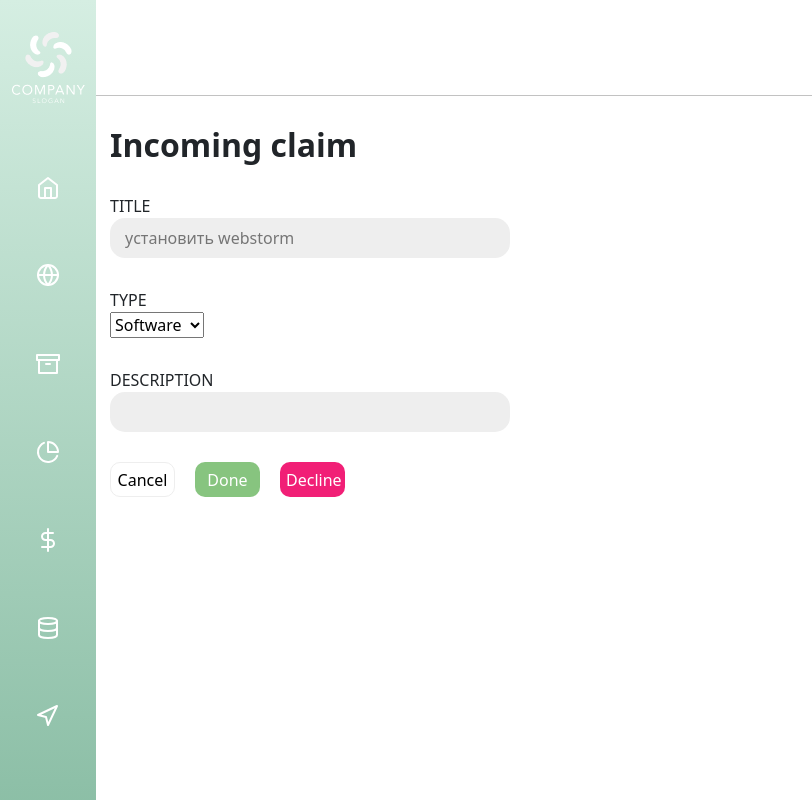
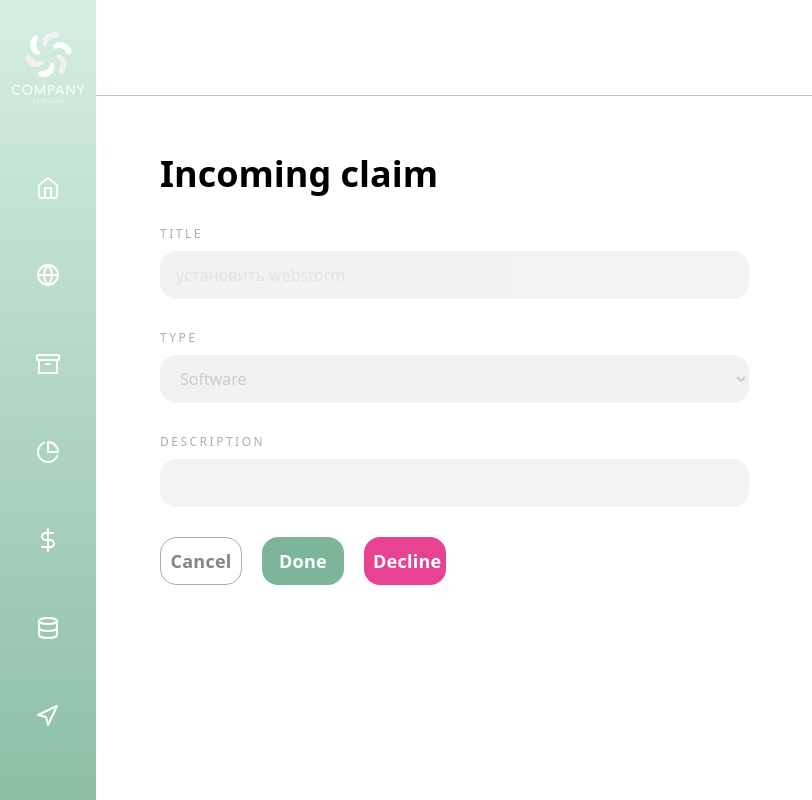
Before and after one commit to Nuyrguyana/neoPractice, a React (Create React App) app in the folder claims-client/: page /ic/1 in a window 1280 px wide. Shown: the top 800 px of the page, without its empty margins (0-812 px from the left). Built offline with nearby package versions, Linux system fonts and the light colour scheme.

Commit message:
fix button incoming claim

```diff
--- a/claims-client/src/components/selectField.jsx
+++ b/claims-client/src/components/selectField.jsx
@@ -13,7 +13,7 @@ export const SelectField = () => {
             .then(data => setClaim(data))
     }, [])
     return (
-        <select className='type'>
+        <select className='type-select'>
             <option> {claim.type}</option>
             <option> hardware</option>
             <option> tr</option>
--- a/claims-client/src/index.css
+++ b/claims-client/src/index.css
@@ -2,7 +2,7 @@ body {
   font-size: 16px;
   font-family: 'inher', sans-serif;
   margin: 0;
-  /*width: 100%;*/
+  background: #E5E5E5;
 
 }
 
@@ -15,8 +15,6 @@ body {
 }
 
 .main-title {
-  /*padding-left: 120px;*/
-  /*padding-top: 30px;*/
   margin-bottom: 20px;
   display: flex;
     size: 36px;
@@ -158,12 +156,9 @@ th, td {
 
 .table-head {
   font-size: 18px;
-  /*display: flex;*/
-  /*align-items: center;*/
   height: 50px;
   background: #F1F1F1;
   color: #2D3436;
-  /*justify-content: space-between;*/
   border-bottom: 1px solid #C2C2C2;
   padding: 17px 0 17px 24px;
 }
@@ -230,13 +225,11 @@ tbody tr:hover {
 
 .btn-pagination {
   background: transparent;
-  /*border: 1px solid #6c6c6c;*/
   margin: 3px;
 
 }
 
 .page-number {
-  /*border: 1px solid #6c6c6c;*/
   padding: 1px 6px;
   margin: 3px;
 }
@@ -248,86 +241,112 @@ tbody tr:hover {
 /* Incoming claim */
 
 .container-incoming-claim {
-  padding: 30px 0 0 110px;
+  padding: 56px 0 48px 160px;
+}
+
+.main-title {
+  font-size: 36px;
+  color: #000000;
 }
 
 .claim-editing {
-  width: 400px;
-  height: 40px;
-  background-color: #eeeeee;
+  width: 589px;
+  height: 48px;
+  background-color: #C2C2C2;
   border: none;
-  border-radius: 15px;
-  padding-left: 15px;
+  border-radius: 16px;
+  padding-left: 16px;
   display: block;
+  opacity: 0.2;
 }
 
 .claim-type {
   margin: 10px 0;
 }
 
+.type-select {
+  width: 589px;
+  height: 48px;
+  background-color: #C2C2C2;
+  border: none;
+  border-radius: 16px;
+  padding-left: 16px;
+  display: block;
+  opacity: 0.2;
+}
+
 .claim-editing {
-  outline: none !important;
+  /*outline: none !important;*/
 }
 
 .label-claim {
+  font-size: 12px;
+ color: #ADADAD;
   display: block;
   margin-top: 30px;
+  letter-spacing: 2.5px;
+  padding-bottom: 8px;
 }
+
 
 
 /* Btn incoming claims */
 
 
 .btn-ic {
-  width: 65px;
-  height: 35px;
-  border-radius: 10px;
+  width: 82px;
+  height: 48px;
+  font-size: 18px;
+  border-radius: 16px;
   border: none;
   margin: 30px 20px 0 0;
+  padding: 8px 9px;
+  letter-spacing: 0.25px;
+  font-weight: 700;
 }
 
 .btn-cancel {
-  color: black;
-  background: white;
-  border: 1px solid #eeeeee;
+  color: #858585;
+  background: transparent;
+  border: 1px solid #ADADAD;
 }
 
 .btn-cancel:hover {
-  border: 1px solid #87c47f;
-  color: #87c47f;
+  background: #c4c4c4;
+  color: #858585;
 
 }
 
 .btn-cancel:active {
-  border: 1px solid #4b6b46;
-  color: #4b6b46;
+  background: #b0b0b0;
+  color: #858585;
 }
 
 .btn-done {
   color: white;
-  background-color: #87c47f;
+  background-color: #7DB59A;
 }
 
 .btn-done:hover {
-  background-color: #5d8658;
+  background-color: #5a816e;
 }
 
 .btn-done:active {
-  background: #42603f;
+  background: #4e7060;
 
 }
 
 .btn-decline {
   color: white;
-  background: #f11f76;
+  background: #E84393;
 }
 
 .btn-decline:hover {
-  background: #d51c69;
+  background: #c4397c;
 
 }
 
 .btn-decline:active {
-  background: #9a134b;
+  background: #ad346e;
 
 }
```
